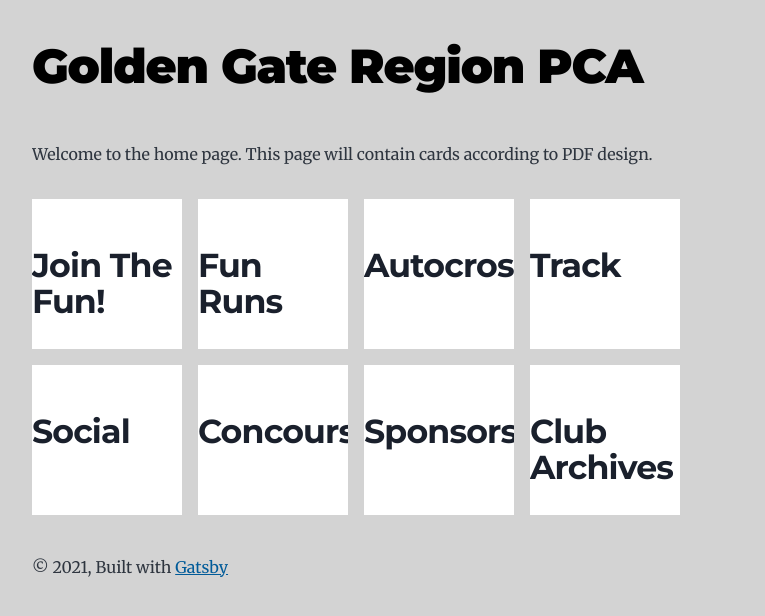
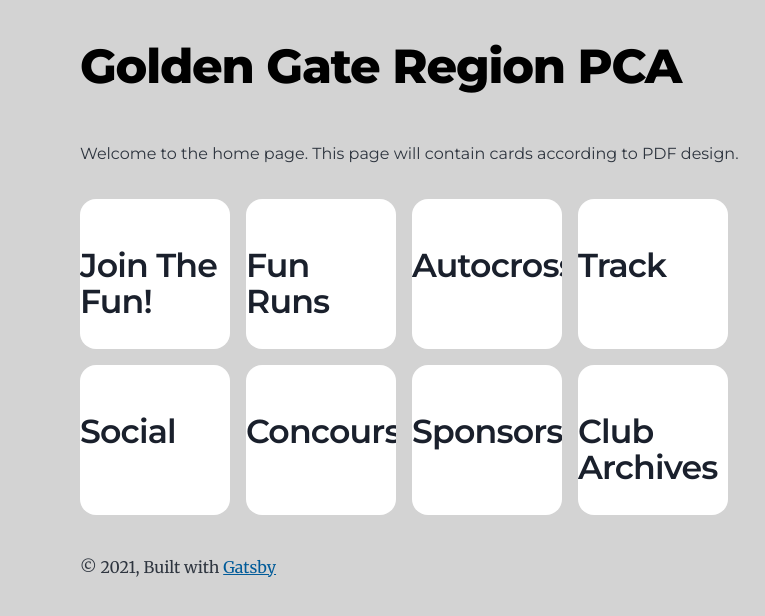
Before and after one commit to behindthedriver/ggr-2021-website, a Gatsby site: page / in a window 1280 px wide. Shown: the whole page, without its empty margins (196-961 px from the left). Built offline with nearby package versions, Linux system fonts and the light colour scheme; Gatsby itself is replaced by a stand-in of ours.

Commit message:
style changes

```diff
--- a/src/components/card.module.css
+++ b/src/components/card.module.css
@@ -10,6 +10,11 @@
     overflow: hidden;
     margin-right: 1rem;
     margin-bottom: 1rem;
+    border-top-left-radius: 1rem;
+    border-top-right-radius: 1rem;
+    border-bottom-left-radius: 1rem;
+    border-bottom-right-radius: 1rem;
+
   }
 
   .cardopen {
--- a/src/style.css
+++ b/src/style.css
@@ -11,7 +11,7 @@
   --maxWidth-3xl: 48rem;
   --maxWidth-4xl: 54rem;
   --maxWidth-full: "100%";
-  --maxWidth-wrapper: var(--maxWidth-4xl);
+  --maxWidth-wrapper: var(--maxWidth-3xl);
   --spacing-px: "1px";
   --spacing-0: 0;
   --spacing-1: 0.25rem;
@@ -34,12 +34,12 @@
     Times, serif;
   --font-body: var(--fontFamily-serif);
   --font-heading: var(--fontFamily-sans);
-  --fontWeight-normal: 400;
-  --fontWeight-medium: 500;
-  --fontWeight-semibold: 600;
-  --fontWeight-bold: 700;
-  --fontWeight-extrabold: 800;
-  --fontWeight-black: 900;
+  --fontWeight-normal: 300;
+  --fontWeight-medium: 400;
+  --fontWeight-semibold: 500;
+  --fontWeight-bold: 600;
+  --fontWeight-extrabold: 700;
+  --fontWeight-black: 800;
   --fontSize-root: 16px;
   --lineHeight-none: 1;
   --lineHeight-tight: 1.1;
@@ -166,6 +166,8 @@ p {
   --x-height-multiplier: 0.35;
   margin: var(--spacing-0) var(--spacing-0) var(--spacing-8) var(--spacing-0);
   padding: var(--spacing-0);
+  font-family: var(--fontFamily-sans);
+
 }
 
 ul,
```
